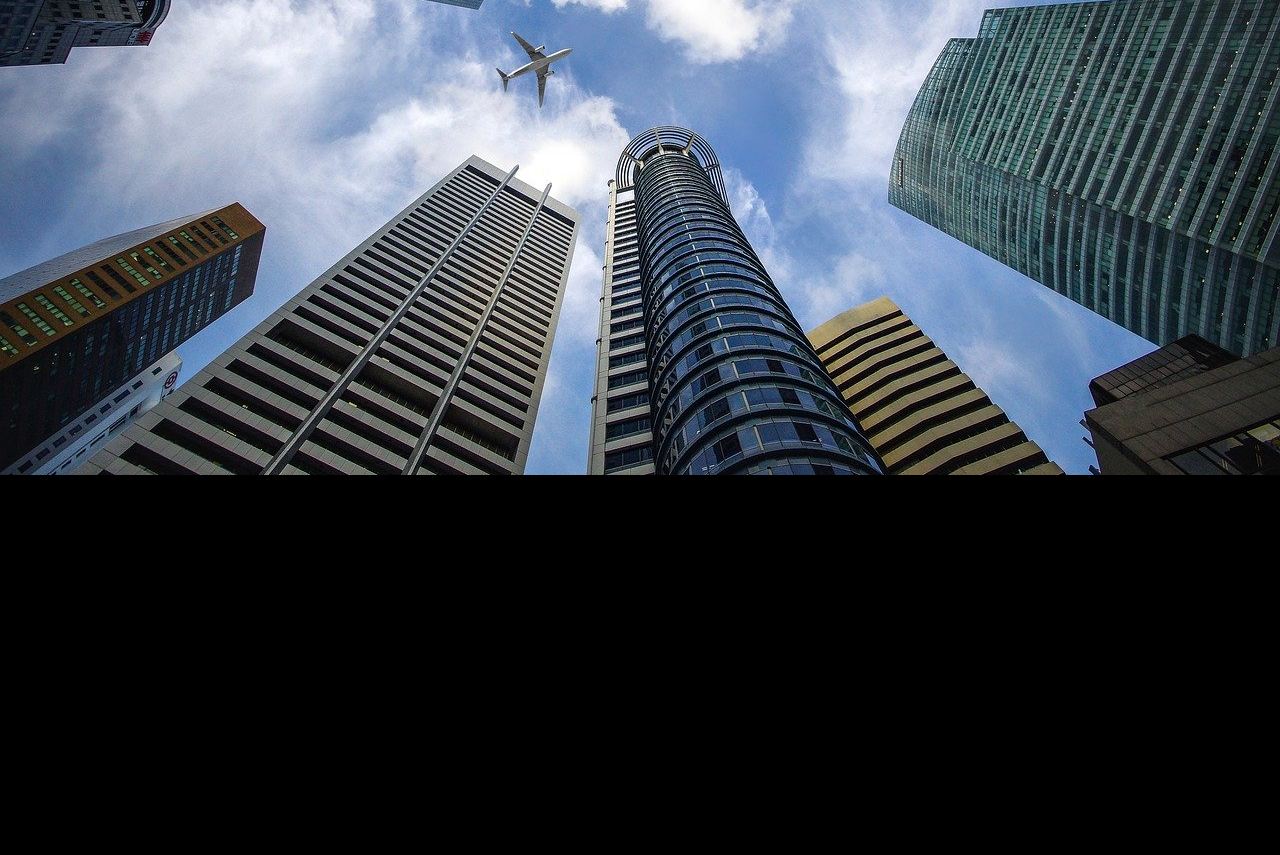
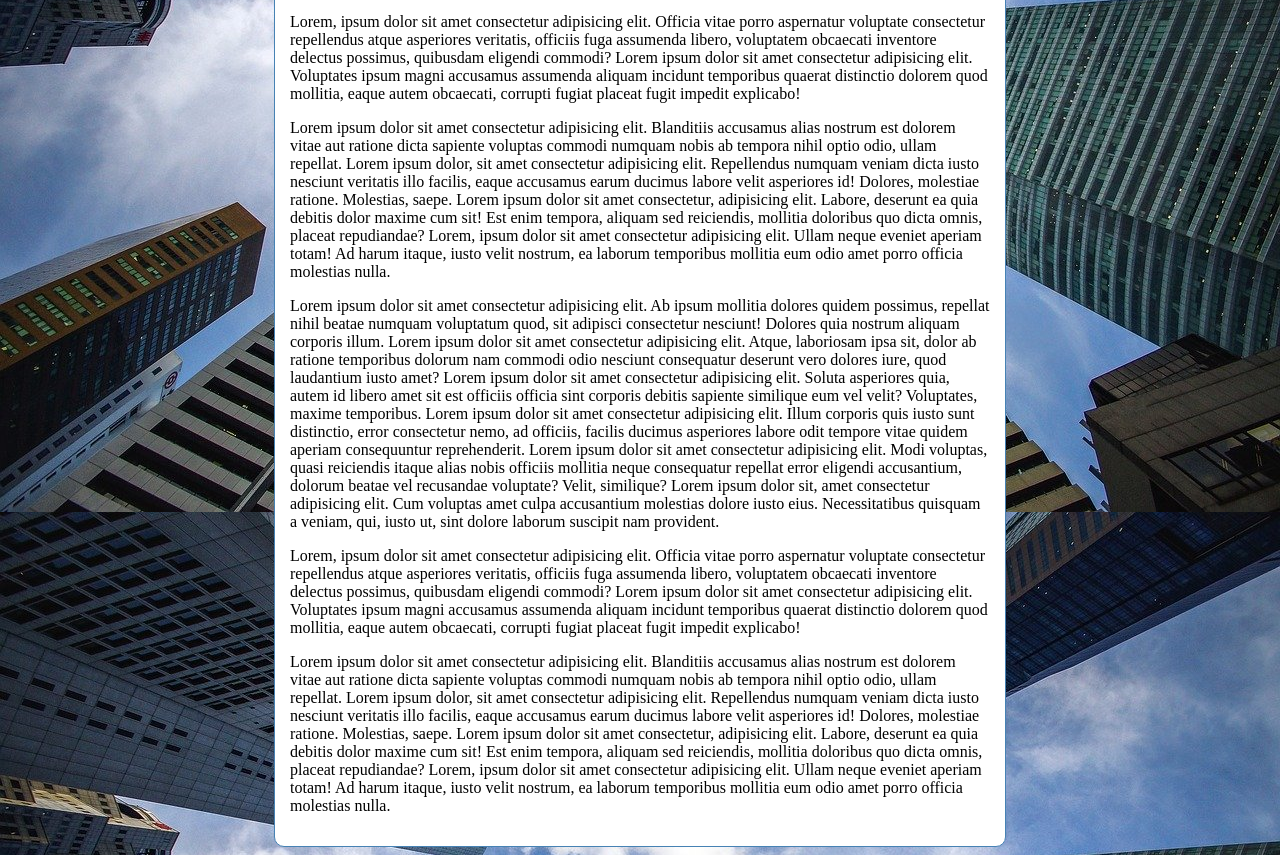
Before and after one commit to rosalvovieirasantos/html-css, a plain HTML site: page exercicios/ex0023/fundo006.html in a window 1280 px wide. Shown: the part 341-1196 px from the top of the page. Before the commit the page ends 816 px from the top, so only its background shows below. Drawn offline with Linux system fonts and the light colour scheme.

Commit message:
atualização do ex006

```diff
--- a/exercicios/ex0023/fundo006.html
+++ b/exercicios/ex0023/fundo006.html
@@ -3,29 +3,39 @@
 <head>
     <meta charset="UTF-8">
     <meta name="viewport" content="width=device-width, initial-scale=1.0">
-    <title>Testando fundos</title>
+    <title>Testando fundo fixo de tela</title>
 
     <style>
         body{
-            height: 100vh;
+           /* height: 100vh;
             background-color: black;
             background-image: url(imagens/wallpaper002.jpg);
             background-position: center top;
             background-repeat: no-repeat;
             background-size: cover;
+            background-attachment: fixed;*/ /* essa função vai deixar a imagem fixa na tela, independente da quantidade do conteúdo
 
- /* background-size: contain exibe na página 100% da imagem de background
- background-size: cover vai fazer com que a imagem de background ocupe 100% da viwport */
+            background-attachment: scrool fará com que a imagem de fundo acompanhe a rolagem da tela*/
+
+            /* background-size: contain exibe na página 100% da imagem de background
+            background-size: cover vai fazer com que a imagem de background ocupe 100% da viwport */
+
+            /*Shorthand - background
+            color > image > position > repeat > [size] > attachment
+            */
+
+            background: black url(imagens/wallpaper002.jpg) center center no-repeat fixed;
+            background-size: cover;
 
         }
 
         main{
             background-color: white;
-            width: 400px;
             margin: auto;
             border: 1px solid steelblue;
             border-radius: 10px;
             padding: 15px;
+            max-width: 700px;
         }
     </style>
 </head>
@@ -33,7 +43,24 @@
     <main>
         <h1>Teste de imagem de fundo</h1>
         <p>
-            Lorem ipsum dolor sit amet consectetur adipisicing elit. Ab ipsum mollitia dolores quidem possimus, repellat nihil beatae numquam voluptatum quod, sit adipisci consectetur nesciunt! Dolores quia nostrum aliquam corporis illum. Lorem ipsum dolor sit amet consectetur adipisicing elit. Atque, laboriosam ipsa sit, dolor ab ratione temporibus dolorum nam commodi odio nesciunt consequatur deserunt vero dolores iure, quod laudantium iusto amet?
+            Lorem ipsum dolor sit amet consectetur adipisicing elit. Ab ipsum mollitia dolores quidem possimus, repellat nihil beatae numquam voluptatum quod, sit adipisci consectetur nesciunt! Dolores quia nostrum aliquam corporis illum. Lorem ipsum dolor sit amet consectetur adipisicing elit. Atque, laboriosam ipsa sit, dolor ab ratione temporibus dolorum nam commodi odio nesciunt consequatur deserunt vero dolores iure, quod laudantium iusto amet? Lorem ipsum dolor sit amet consectetur adipisicing elit. Soluta asperiores quia, autem id libero amet sit est officiis officia sint corporis debitis sapiente similique eum vel velit? Voluptates, maxime temporibus. Lorem ipsum dolor sit amet consectetur adipisicing elit. Illum corporis quis iusto sunt distinctio, error consectetur nemo, ad officiis, facilis ducimus asperiores labore odit tempore vitae quidem aperiam consequuntur reprehenderit. Lorem ipsum dolor sit amet consectetur adipisicing elit. Modi voluptas, quasi reiciendis itaque alias nobis officiis mollitia neque consequatur repellat error eligendi accusantium, dolorum beatae vel recusandae voluptate? Velit, similique? Lorem ipsum dolor sit, amet consectetur adipisicing elit. Cum voluptas amet culpa accusantium molestias dolore iusto eius. Necessitatibus quisquam a veniam, qui, iusto ut, sint dolore laborum suscipit nam provident.
+
+        </p>
+        <p>
+            Lorem, ipsum dolor sit amet consectetur adipisicing elit. Officia vitae porro aspernatur voluptate consectetur repellendus atque asperiores veritatis, officiis fuga assumenda libero, voluptatem obcaecati inventore delectus possimus, quibusdam eligendi commodi? Lorem ipsum dolor sit amet consectetur adipisicing elit. Voluptates ipsum magni accusamus assumenda aliquam incidunt temporibus quaerat distinctio dolorem quod mollitia, eaque autem obcaecati, corrupti fugiat placeat fugit impedit explicabo!
+        </p>
+        <p>
+            Lorem ipsum dolor sit amet consectetur adipisicing elit. Blanditiis accusamus alias nostrum est dolorem vitae aut ratione dicta sapiente voluptas commodi numquam nobis ab tempora nihil optio odio, ullam repellat. Lorem ipsum dolor, sit amet consectetur adipisicing elit. Repellendus numquam veniam dicta iusto nesciunt veritatis illo facilis, eaque accusamus earum ducimus labore velit asperiores id! Dolores, molestiae ratione. Molestias, saepe. Lorem ipsum dolor sit amet consectetur, adipisicing elit. Labore, deserunt ea quia debitis dolor maxime cum sit! Est enim tempora, aliquam sed reiciendis, mollitia doloribus quo dicta omnis, placeat repudiandae? Lorem, ipsum dolor sit amet consectetur adipisicing elit. Ullam neque eveniet aperiam totam! Ad harum itaque, iusto velit nostrum, ea laborum temporibus mollitia eum odio amet porro officia molestias nulla.
+        </p>
+        <p>
+            Lorem ipsum dolor sit amet consectetur adipisicing elit. Ab ipsum mollitia dolores quidem possimus, repellat nihil beatae numquam voluptatum quod, sit adipisci consectetur nesciunt! Dolores quia nostrum aliquam corporis illum. Lorem ipsum dolor sit amet consectetur adipisicing elit. Atque, laboriosam ipsa sit, dolor ab ratione temporibus dolorum nam commodi odio nesciunt consequatur deserunt vero dolores iure, quod laudantium iusto amet? Lorem ipsum dolor sit amet consectetur adipisicing elit. Soluta asperiores quia, autem id libero amet sit est officiis officia sint corporis debitis sapiente similique eum vel velit? Voluptates, maxime temporibus. Lorem ipsum dolor sit amet consectetur adipisicing elit. Illum corporis quis iusto sunt distinctio, error consectetur nemo, ad officiis, facilis ducimus asperiores labore odit tempore vitae quidem aperiam consequuntur reprehenderit. Lorem ipsum dolor sit amet consectetur adipisicing elit. Modi voluptas, quasi reiciendis itaque alias nobis officiis mollitia neque consequatur repellat error eligendi accusantium, dolorum beatae vel recusandae voluptate? Velit, similique? Lorem ipsum dolor sit, amet consectetur adipisicing elit. Cum voluptas amet culpa accusantium molestias dolore iusto eius. Necessitatibus quisquam a veniam, qui, iusto ut, sint dolore laborum suscipit nam provident.
+
+        </p>
+        <p>
+            Lorem, ipsum dolor sit amet consectetur adipisicing elit. Officia vitae porro aspernatur voluptate consectetur repellendus atque asperiores veritatis, officiis fuga assumenda libero, voluptatem obcaecati inventore delectus possimus, quibusdam eligendi commodi? Lorem ipsum dolor sit amet consectetur adipisicing elit. Voluptates ipsum magni accusamus assumenda aliquam incidunt temporibus quaerat distinctio dolorem quod mollitia, eaque autem obcaecati, corrupti fugiat placeat fugit impedit explicabo!
+        </p>
+        <p>
+            Lorem ipsum dolor sit amet consectetur adipisicing elit. Blanditiis accusamus alias nostrum est dolorem vitae aut ratione dicta sapiente voluptas commodi numquam nobis ab tempora nihil optio odio, ullam repellat. Lorem ipsum dolor, sit amet consectetur adipisicing elit. Repellendus numquam veniam dicta iusto nesciunt veritatis illo facilis, eaque accusamus earum ducimus labore velit asperiores id! Dolores, molestiae ratione. Molestias, saepe. Lorem ipsum dolor sit amet consectetur, adipisicing elit. Labore, deserunt ea quia debitis dolor maxime cum sit! Est enim tempora, aliquam sed reiciendis, mollitia doloribus quo dicta omnis, placeat repudiandae? Lorem, ipsum dolor sit amet consectetur adipisicing elit. Ullam neque eveniet aperiam totam! Ad harum itaque, iusto velit nostrum, ea laborum temporibus mollitia eum odio amet porro officia molestias nulla.
         </p>
     </main>
 </body>
```
